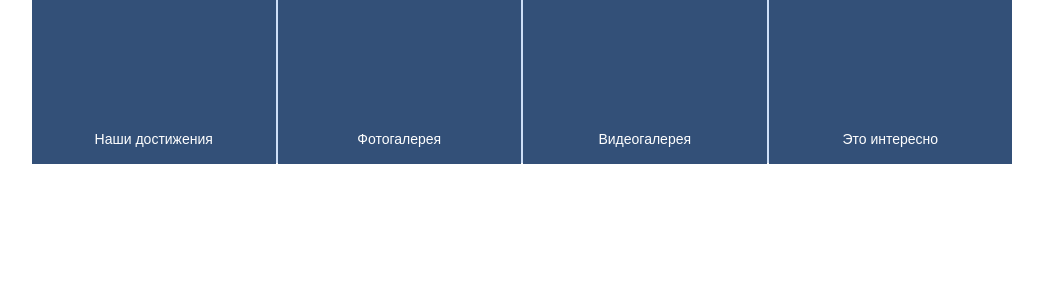
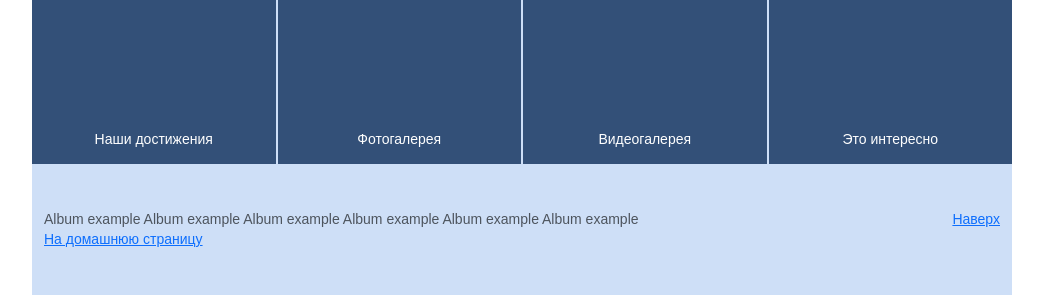
Before and after one commit to Yupiter78/school-website, a website: page index.html in a window 1280 px wide. Shown: the part 855-1150 px from the top of the page, without its empty margins (118-1161 px from the left). Before the commit the page ends 1020 px from the top, so only its background shows below. Drawn offline with nearby package versions, Linux system fonts and the light colour scheme.

Commit message:
fix: change gallery.html

```diff
--- a/index.html
+++ b/index.html
@@ -134,6 +134,15 @@
       </li>
     </ul>
   </div>
+  <footer class="text-muted py-5">
+    <div class="container">
+      <p class="float-end mb-1">
+        <a href="#">Наверх</a>
+      </p>
+      <p class="mb-1"> Album example Album example Album example Album example Album example Album example</p>
+      <p class="mb-0"><a href="index.html">На домашнюю страницу</a></p>
+    </div>
+  </footer>
 </div>
 <script src="index.js"></script>
 </body>
```
Also changed, not shown: gallery.html (+3 -1 lines).
